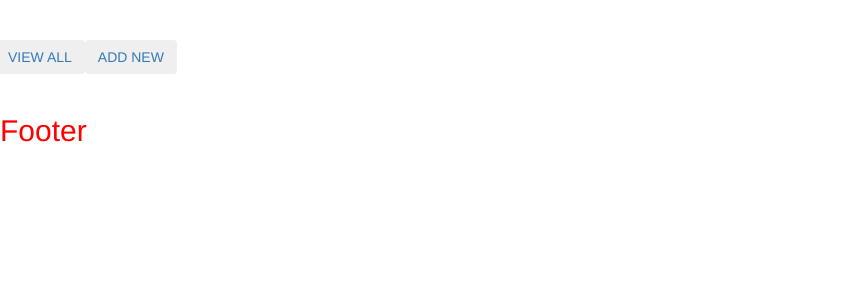
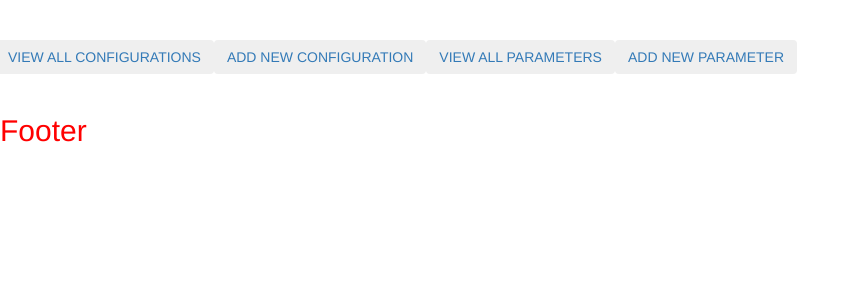
Before and after one commit to olenagalitska/mana, a Flask app: page / in a window 1280 px wide. Shown: the part 50-350 px from the top of the page, without its empty margins (0-860 px from the left). Run offline with Flask 2, Linux system fonts and the light colour scheme; the visitor is signed in with stand-in values (Sample User, id 1); some libraries are stand-ins or nearby versions.

Commit message:
Add new links + clean uo

```diff
--- a/app/routes/webapp.py
+++ b/app/routes/webapp.py
@@ -17,7 +17,7 @@ def before_request():
 # home page
 @webapp_bp.route('/')
 def home():
-    return render_template('index.html')
+    return render_template('index.html', isAdmin=session["admin"])
 
 
 # search for a name in configurations
--- a/app/templates/configuration.html
+++ b/app/templates/configuration.html
@@ -3,7 +3,7 @@
     <h3> {{ config.name }} </h3>
     {% if isAdmin and not config.showOnAdmin %}
         <a href="../api/configurations/{{ config.name }}/show_on_admin"><input type=”button”
-                                                                             value=”to_admin”>To Admin</a>
+                                                                               value=”to_admin”>To Admin</a>
     {% endif %}
     {% for pvalue in pvalues %}
         <p> {{ pvalue.pinfo.name }} : {{ pvalue.value }}  </p>
--- a/app/templates/configurations.html
+++ b/app/templates/configurations.html
@@ -1,5 +1,6 @@
 {% extends "base.html" %}
 {% block content %}
+    <p><a href="new_configuration"> Create new </a></p>
     {% if isAdmin %}
         <h3>Admin Configurations</h3>
         {% for config in admin_configurations %}
@@ -12,5 +13,3 @@
         <p><a href="configurations/{{ config.name }}"> {{ config.name }} </a></p>
     {% endfor %}
 {% endblock %}
-
-{# TODO: button for new configuration #}
--- a/app/templates/index.html
+++ b/app/templates/index.html
@@ -8,11 +8,21 @@
     {#        <button type="submit" class="btn btn-primary mb-2" href="/search/{{ inputName }}">Search</button>#}
     {#    </form>#}
     <div class="btn-toolbar" role="toolbar" aria-label="Toolbar with button groups">
-        <a href="/configurations"><button type="button" class="btn btn-secondary">VIEW ALL</button></a>
-        <a href="/new_configuration"><button type="button" class="btn btn-secondary">ADD NEW</button></a>
+        <a href="/configurations">
+            <button type="button" class="btn btn-secondary">VIEW ALL CONFIGURATIONS</button>
+        </a>
+        <a href="/new_configuration">
+            <button type="button" class="btn btn-secondary">ADD NEW CONFIGURATION</button>
+        </a>
+        <a href="/parameters">
+            <button type="button" class="btn btn-secondary">VIEW ALL PARAMETERS</button>
+        </a>
+        {% if isAdmin %}
+            <a href="/new_parameter">
+                <button type="button" class="btn btn-secondary">ADD NEW PARAMETER</button>
+            </a>
+        {% endif %}
     </div>
 {% endblock %}
 
 {# TODO: search bar for configurations #}
-{# TODO: if admin - show parameters tab #}
-{# TODO: if admin - show new parameter tab #}
--- a/app/templates/new_configuration.html
+++ b/app/templates/new_configuration.html
@@ -1,9 +1,9 @@
 {% extends "base.html" %}
 {% block content %}
     {% for param in pinfos %}
-            <p>{{ param.name }}</p>
-            <p> ------- {{ param.info }}</p>
-        {% endfor %}
+        <p>{{ param.name }}</p>
+        <p> ------- {{ param.info }}</p>
+    {% endfor %}
 {% endblock %}
 
 {# TODO: field for every param #}
```
Also changed, not shown: app/templates/parameters.html (+5 -5 lines).
